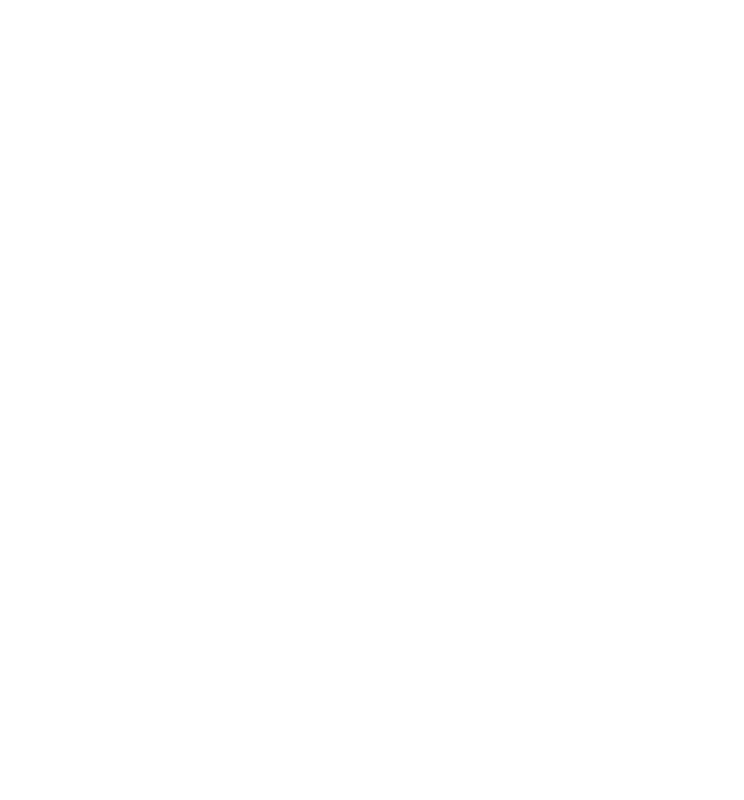
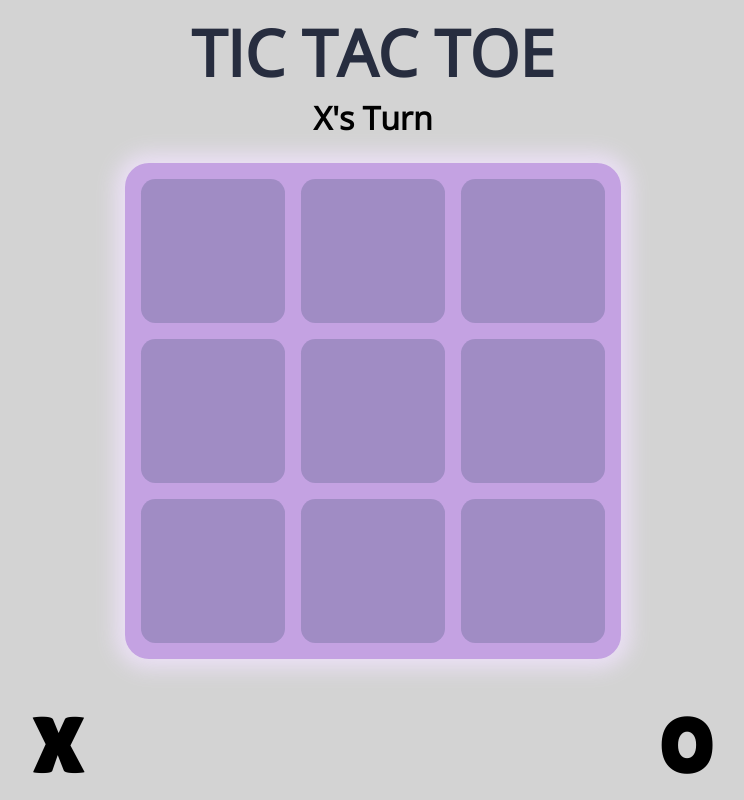
Before and after one commit to elonner/tic-tac-toe, a plain HTML site: page index.html in a window 1280 px wide. Shown: the whole page, without its empty margins (267-1011 px from the left). Drawn offline with nearby package versions, Linux system fonts and the light colour scheme.

Commit message:
add everything besides check if game is won and final styling

```diff
--- a/css/style.css
+++ b/css/style.css
@@ -0,0 +1,61 @@
+* {
+    box-sizing: border-box;
+}
+
+body {
+    height: 100vh;
+    margin: 0;
+    font-family: 'Open Sans', sans-serif;
+    display: flex;
+    flex-direction: column;
+    justify-content: center;
+    align-items: center;
+    background-color: lightgrey;
+}
+
+header {
+    font-size: 8vmin;
+    font-weight: bold;
+    color: #272D3F;
+}
+
+h1 {
+    font-size: 4vmin;
+    margin: 0;
+}
+
+#board {
+    display: grid;
+    grid-template-columns: repeat(3, 18vmin);
+    grid-template-rows: repeat(3, 18vmin);
+    gap: 2vmin;
+    padding: 2vmin;
+    margin: 3vmin 0 5vmin 0;
+    background-color: #c4a2e2;
+    border-radius: 3vmin;
+    box-shadow: 0 0 20px 10px #ebe0f5;
+}
+
+#board > div {
+    border-radius: 10%;
+    background-color: #4E5B7E;
+    opacity: 30%;
+}
+
+#board > div.tile:hover {
+    opacity: 70%;
+    transform: scale(1.1);
+    transition: transform 150ms ease-in;
+    border: solid 0.5vmin #7e6992;
+}
+
+#footer {
+    display: flex;
+    gap: 30vmin;
+}
+
+#footer > p {
+    font-family: 'Lilita One', cursive;
+    font-size: 10vmin;
+    margin: 0;
+}
--- a/index.html
+++ b/index.html
@@ -5,10 +5,36 @@
     <meta http-equiv="X-UA-Compatible" content="IE=edge">
     <meta name="viewport" content="width=device-width, initial-scale=1.0">
     <title>Tic Tac Toe</title>
+    <link rel="preconnect" href="https://fonts.googleapis.com">
+    <link rel="preconnect" href="https://fonts.gstatic.com" crossorigin>
+    <link href="https://fonts.googleapis.com/css2?family=Open+Sans:wght@300&display=swap" rel="stylesheet">
+    <link rel="preconnect" href="https://fonts.googleapis.com">
+    <link rel="preconnect" href="https://fonts.gstatic.com" crossorigin>
+    <link href="https://fonts.googleapis.com/css2?family=Lilita+One&display=swap" rel="stylesheet">
     <link rel="stylesheet" href="css/style.css">
     <script defer src="js/script.js"></script>
 </head>
 <body>
+    <header>TIC TAC TOE</header>
+    <h1>X's Turn</h1>
+    <section id="board">
+        <div class="tile" id="c0r0"></div>
+        <div class="tile" id="c1r0"></div>
+        <div class="tile" id="c2r0"></div>
+
+        <div class="tile" id="c0r1"></div>
+        <div class="tile" id="c1r1"></div>
+        <div class="tile" id="c2r1"></div>
+
+        <div class="tile" id="c0r2"></div>
+        <div class="tile" id="c1r2"></div>
+        <div class="tile" id="c2r2"></div>
+    </section>
+    <section id="footer">
+        <p id="X">X</p>
+        <button>PLAY AGAIN</button>
+        <p id="O">O</p>
+    </section>
 
 </body>
 </html>
--- a/js/script.js
+++ b/js/script.js
@@ -0,0 +1,102 @@
+//--------constants
+const DISPLAY = {
+    'X': 'X',
+    'O': 'O',
+    '0': ''
+}
+
+//--------state variables
+let board;
+let turn;
+let winner;
+
+
+//--------cached elements
+const messageEl = document.querySelector('h1');
+const playAgainBtn = document.querySelector('button');
+
+//--------event listeners
+document.getElementById('board').addEventListener('click', handleMove);
+playAgainBtn.addEventListener('click', init);
+
+
+//--------functions
+init();
+
+// Initialize all state, then call render()
+function init() {
+
+    board = [
+        [0, 0, 0], //row 0
+        [0, 0, 0], //row 1
+        [0, 0, 0]  //row 2
+    ];
+    turn = 'X';
+    winner = null;
+    render();
+}
+
+function handleMove(e) {
+    //ensure click is on correct element
+    if (e.target.tagName.toLowerCase() !== 'div') return;
+    //update board
+    const rowIdx = e.target.id[3];
+    const colIdx = e.target.id[1]
+    board[rowIdx][colIdx] = turn;
+    //switch turns
+    turn === 'X' ? turn = 'O' : turn = 'X';
+    //check for winner
+    winner = getWinner(rowIdx, colIdx);
+    render();
+}
+
+function getWinner(rowIdx, colIdx) {
+
+}
+
+function render() {
+    renderBoard();
+    renderMessage();
+    //hide/show UI elements (controls)
+    renderControls();
+}
+
+function renderBoard() {
+    board.forEach((rowArr, rowIdx) => {
+        rowArr.forEach((cellVal, colIdx) => {
+            const cellId = `c${colIdx}r${rowIdx}`;
+            const cellEl = document.getElementById(cellId);
+            cellEl.textContent = DISPLAY[cellVal];
+        });
+    });
+}
+
+function renderMessage() {
+    if (winner === 'T') {
+        messageEl.innerText = "It's a Tie!";
+    } else if (winner) {
+        messageEl.innerHTML = `${DISPLAY[winner]} Wins!`;
+    } else {
+        messageEl.innerHTML = `${DISPLAY[turn]}'s Turn`;
+    }
+}
+
+function renderControls() {
+    if (winner) {
+        playAgainBtn.style.visibility = 'visible';
+        [...document.getElementsByTagName('p')].forEach(par => {
+            par.style.visibility = 'hidden';
+        });
+        [...document.querySelectorAll('.tile')].forEach(tile => {
+            tile.classList.remove('tile');
+        });
+    } else {
+        playAgainBtn.style.visibility = 'hidden';
+        [...document.getElementsByTagName('p')].forEach(par => {
+            par.style.visibility = 'visible';
+        });
+        [...document.querySelectorAll('#board > div')].forEach(tile => {
+            tile.classList.add('tile');
+        });
+    }
+}
```
